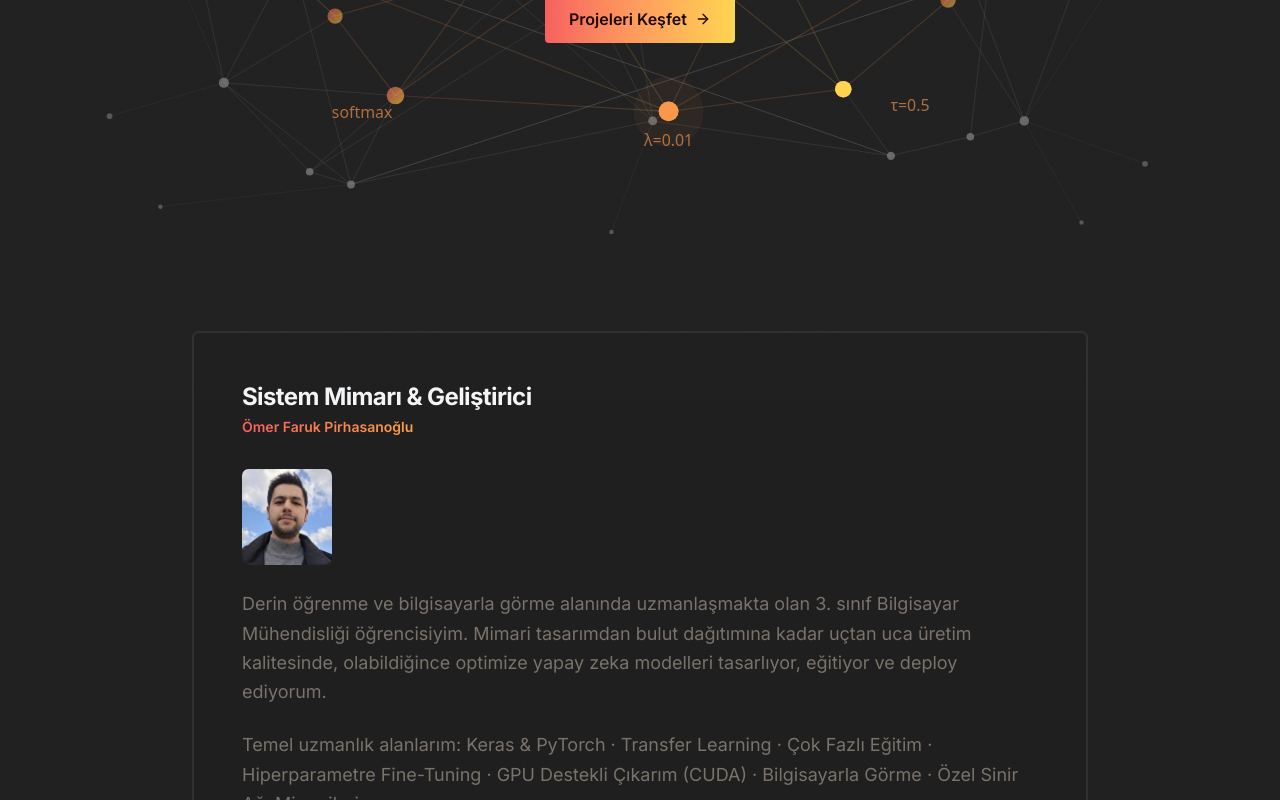
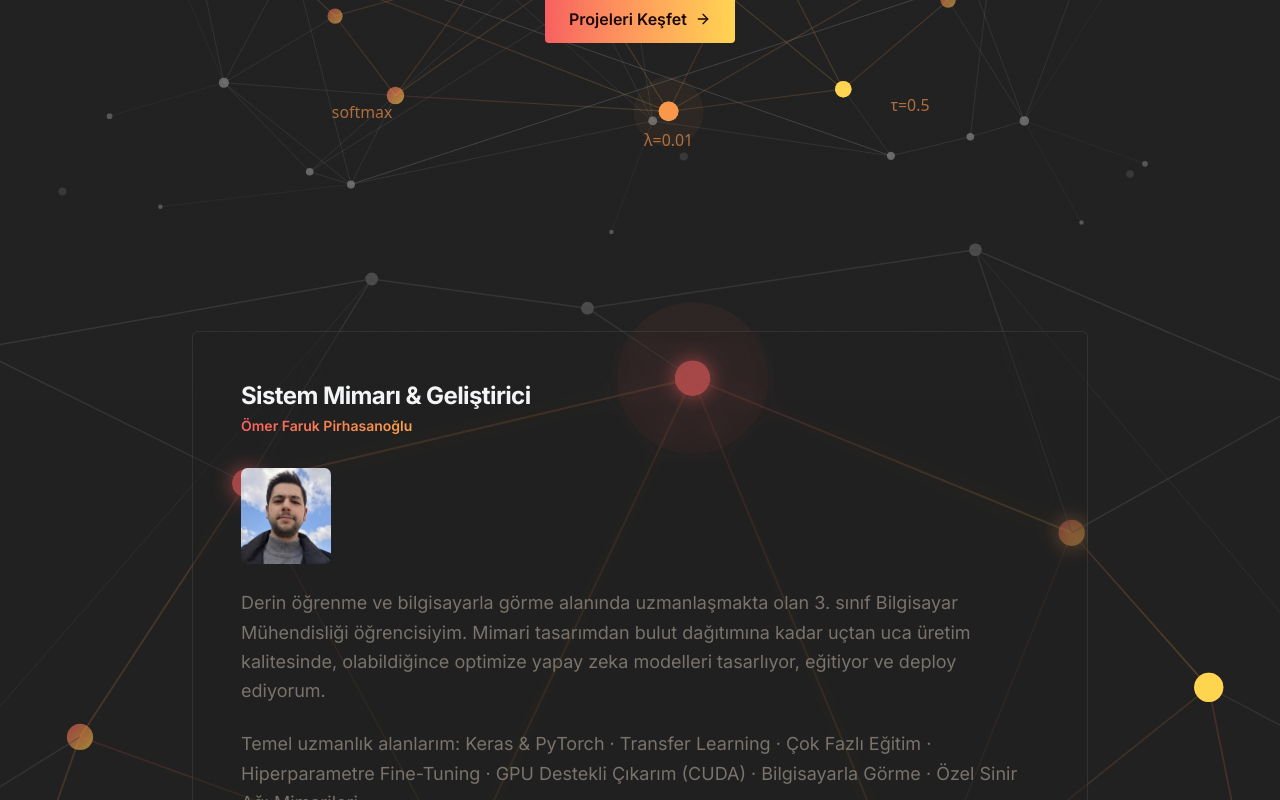
Before and after one commit to omerfarukpirhasanoglu/pirhasanoglu.com, a Next.js app: page / in a window 1280 px wide. Shown: the part 400-1200 px from the top of the page. Built offline with nearby package versions, Linux system fonts and the light colour scheme.

Commit message:
layer fix

```diff
--- a/src/app/page.tsx
+++ b/src/app/page.tsx
@@ -274,23 +274,9 @@ export default function LandingPage() {
       {/*About Me*/}
       <section className="px-6 py-24 relative z-10 animate-reveal delay-1000">
 
-        {/* Arkaplan SVG — absolute, section'ı doldurur, taşar */}
-        <div className="absolute inset-0 pointer-events-none" style={{zIndex: 0, margin: "-96px -100px"}}>
-          <svg width="100%" height="100%" viewBox="0 0 680 420"
-            preserveAspectRatio="xMidYMid slice"
-            xmlns="http://www.w3.org/2000/svg">
-            {/* node network içeriği */}
-          </svg>
-        </div>
-        {/* Cam kart — SVG'nin üstünde, blur SVG'yi yakalar */}
-        <div className="max-w-4xl mx-auto relative" style={{
-          zIndex: 1,
-          borderRadius: "6px",
-          background: "rgba(33,33,33,0.38)",
-          backdropFilter: "blur(10px)",
-          WebkitBackdropFilter: "blur(10px)",
-          border: "0.5px solid rgba(255,255,255,0.08)",
-        }}>
+        {/* Arkaplan SVG */}
+        <div className="absolute pointer-events-none" style={{zIndex: 0, inset: "-96px -100px"}}>
+          <svg width="100%" height="100%" viewBox="0 0 680 420" preserveAspectRatio="xMidYMid slice" xmlns="http://www.w3.org/2000/svg">
             <defs>
               <linearGradient id="aboutGrad" x1="0%" y1="0%" x2="100%" y2="100%">
                 <stop offset="0%" stopColor="#f75f5f"/>
@@ -419,12 +405,14 @@ export default function LandingPage() {
               <animate attributeName="r"       values="4;14;4"    dur="5.5s" repeatCount="indefinite" begin="4.0s"/>
               <animate attributeName="opacity" values="0.35;0;0.35" dur="5.5s" repeatCount="indefinite" begin="4.0s"/>
             </circle>
+          </svg>
+        </div>
 
-        {/* Cam kart — SVG'nin üstünde */}
+        {/* Cam kart */}
         <div className="max-w-4xl mx-auto relative" style={{
           zIndex: 1,
           borderRadius: "6px",
-          background: "rgba(33,33,33,0.72)",
+          background: "rgba(33,33,33,0.38)",
           backdropFilter: "blur(10px)",
           WebkitBackdropFilter: "blur(10px)",
           border: "0.5px solid rgba(255,255,255,0.08)",
@@ -463,7 +451,7 @@ export default function LandingPage() {
             </div>
           </div>
         </div>
-      </div>
+
       </section>
 
       {/* Projects Section */}
```
